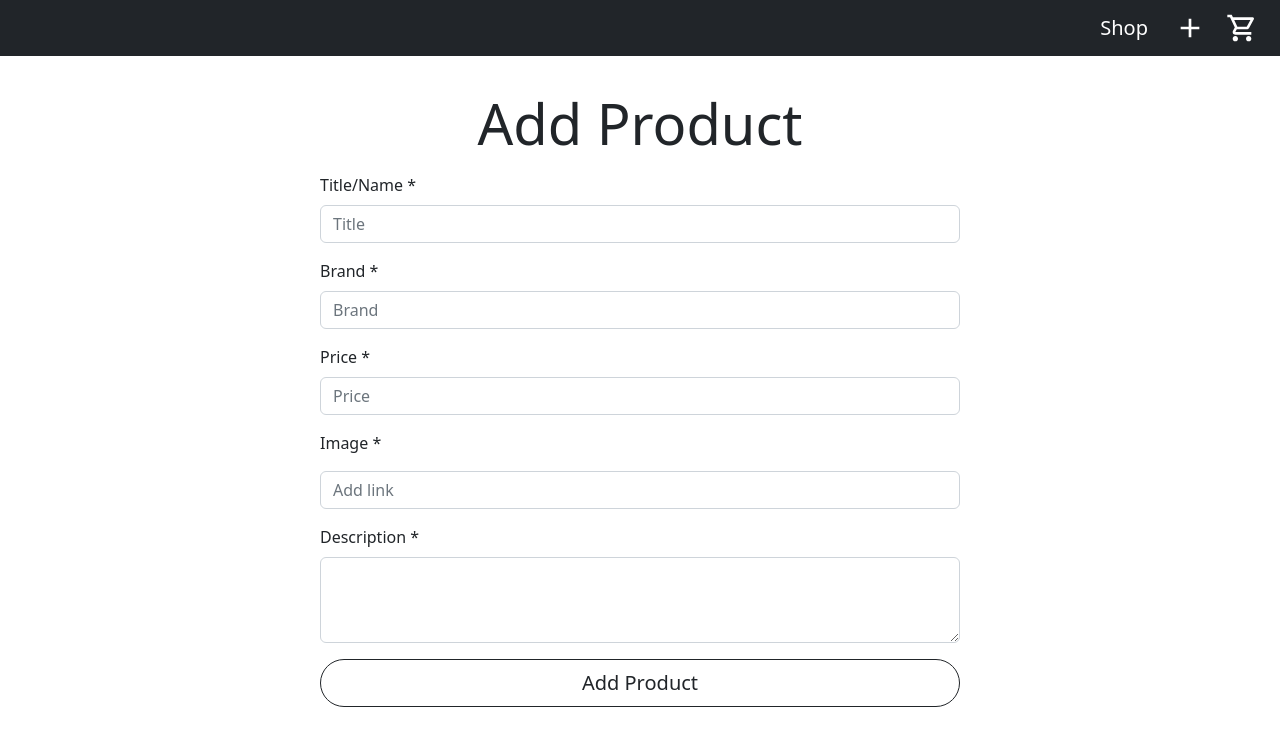
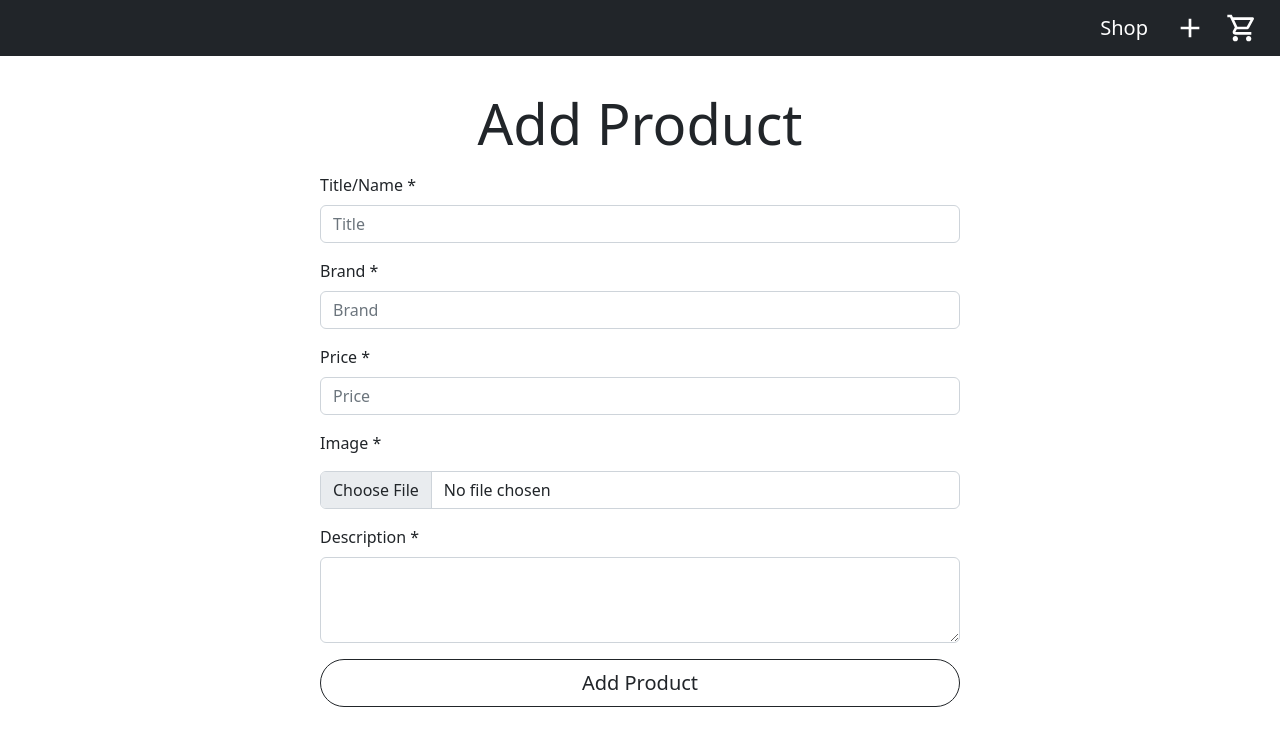
Before and after one commit to Abdurrehman2021-CS-44/e-commerce, a React (Create React App) app: page /add in a window 1280 px wide. Shown: the top 746 px of the page. Built offline with nearby package versions, Linux system fonts and the light colour scheme.

Commit message:
Upload picture of product from local computer

```diff
--- a/src/components/AddProduct.js
+++ b/src/components/AddProduct.js
@@ -31,7 +31,21 @@ const AddProduct = (props) => {
     const [product, dispatch] = useReducer(actionOnData, initialState);
 
     const handleChange = (e) => {
-        dispatch({type:"ENTER_DATA", field: e.target.name, payload: e.target.value})
+        if (e.target.type === "file") {
+            console.log("I am in");
+            let file = e.target.files[0];
+            if (file) {
+                const reader = new FileReader();
+                reader.readAsDataURL(file);
+                reader.onloadend = () => {
+                    dispatch({type:"ENTER_DATA", field: e.target.name, payload: reader.result})
+                }
+            }
+            // dispatch({type:"ENTER_DATA", field: e.target.name, payload: e.target.files[0]})
+        } else {
+            dispatch({type:"ENTER_DATA", field: e.target.name, payload: e.target.value})
+        }
+
         console.log(product);
     }
 
@@ -75,7 +89,7 @@ const AddProduct = (props) => {
 
                 <p>Image *</p>
                 <div className="my-3">
-                    <input name="image" type="text" className="form-control" id="link" placeholder="Add link" value={product.image} onChange={handleChange}/>
+                    <input name="image" type="file" className="form-control" id="link" placeholder="Add link" onChange={handleChange}/>
                 </div>
 
                 <div className="mb-3">
```
